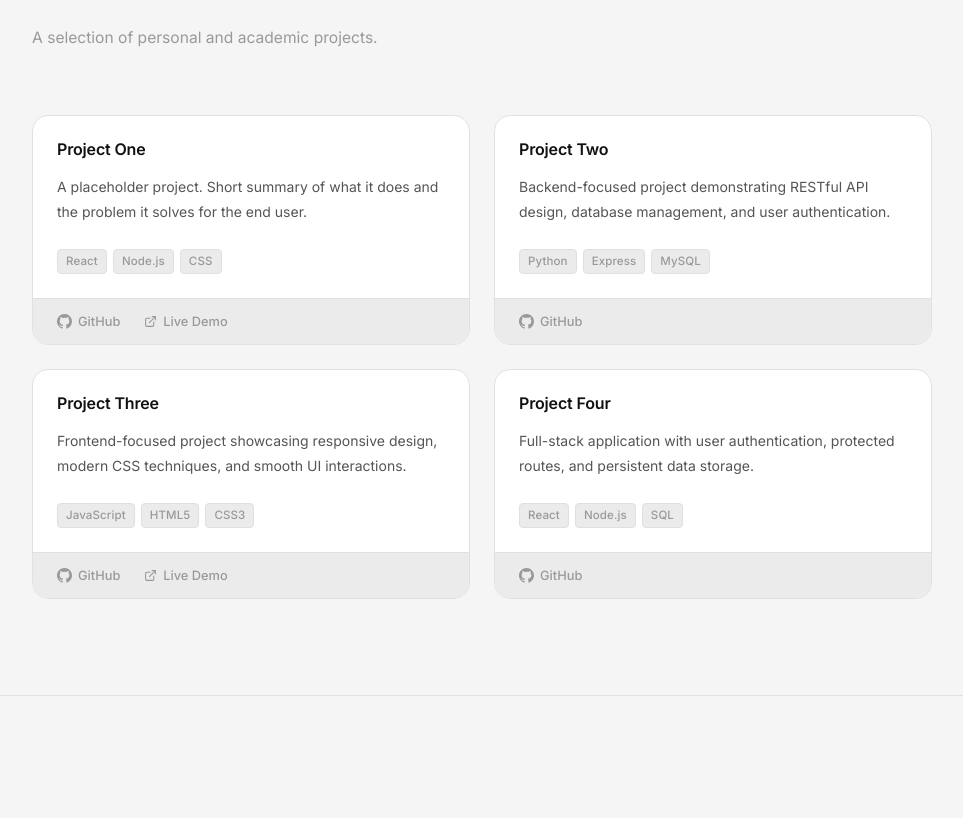
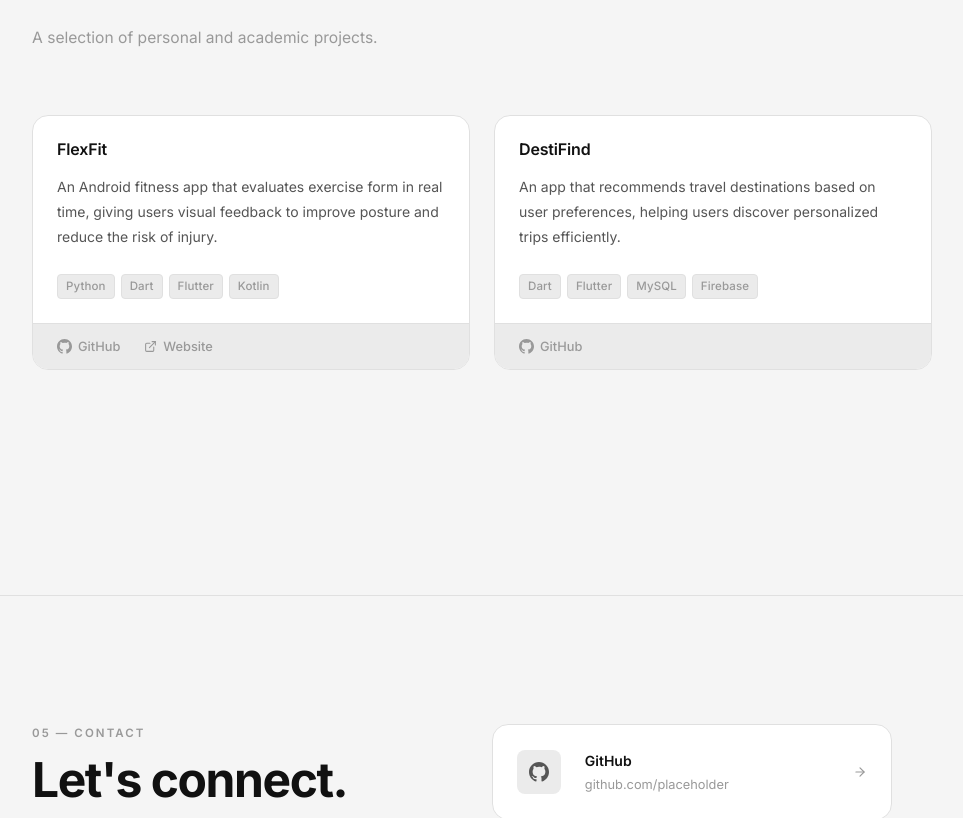
Before and after one commit to MackOfalda125/online-portfolio, a React (Create React App) app: page / in a window 1280 px wide. Shown: the part 3040-3858 px from the top of the page, without its empty margins (82-1045 px from the left). Built offline with nearby package versions, Linux system fonts and the light colour scheme.

Commit message:
Update Projects section content

```diff
--- a/src/components/ProjectCard.jsx
+++ b/src/components/ProjectCard.jsx
@@ -38,9 +38,9 @@ const ExternalIcon = () => (
  *   desc   {string}        — short description
  *   tech   {string[]}      — list of technologies used
  *   github {string|null}   — GitHub URL (omit to hide)
- *   demo   {string|null}   — live demo URL (omit to hide)
+ *   link   {string|null}   — external website URL (omit to hide)
  */
-function ProjectCard({ title, desc, tech = [], github, demo }) {
+function ProjectCard({ title, desc, tech = [], github, link }) {
   return (
     <article className="project-card">
 
@@ -58,7 +58,7 @@ function ProjectCard({ title, desc, tech = [], github, demo }) {
       </div>
 
       {/* Footer links */}
-      {(github || demo) && (
+      {(github || link) && (
         <div className="project-card__footer">
           {github && (
             <a
@@ -72,16 +72,16 @@ function ProjectCard({ title, desc, tech = [], github, demo }) {
               GitHub
             </a>
           )}
-          {demo && (
+          {link && (
             <a
-              href={demo}
+              href={link}
               target="_blank"
               rel="noopener noreferrer"
               className="project-card__link"
-              aria-label={`Live demo for ${title}`}
+              aria-label={`External link for ${title}`}
             >
               <ExternalIcon />
-              Live Demo
+              Website
             </a>
           )}
         </div>
--- a/src/sections/Projects.jsx
+++ b/src/sections/Projects.jsx
@@ -2,39 +2,21 @@ import React from 'react';
 import ProjectCard from '../components/ProjectCard';
 import './Projects.css';
 
-/* ── Placeholder data (replace with real projects later) ── */
 const projects = [
   {
     id: 1,
-    title: 'Project One',
-    desc: 'A placeholder project. Short summary of what it does and the problem it solves for the end user.',
-    tech: ['React', 'Node.js', 'CSS'],
-    github: '#',
-    demo: '#',
+    title: 'FlexFit',
+    desc: 'An Android fitness app that evaluates exercise form in real time, giving users visual feedback to improve posture and reduce the risk of injury.',
+    tech: ['Python', 'Dart', 'Flutter', 'Kotlin'],
+    github: 'https://github.com/MackOfalda125/flexfit-app',
+    link: '#',
   },
   {
     id: 2,
-    title: 'Project Two',
-    desc: 'Backend-focused project demonstrating RESTful API design, database management, and user authentication.',
-    tech: ['Python', 'Express', 'MySQL'],
-    github: '#',
-    demo: null,
-  },
-  {
-    id: 3,
-    title: 'Project Three',
-    desc: 'Frontend-focused project showcasing responsive design, modern CSS techniques, and smooth UI interactions.',
-    tech: ['JavaScript', 'HTML5', 'CSS3'],
-    github: '#',
-    demo: '#',
-  },
-  {
-    id: 4,
-    title: 'Project Four',
-    desc: 'Full-stack application with user authentication, protected routes, and persistent data storage.',
-    tech: ['React', 'Node.js', 'SQL'],
-    github: '#',
-    demo: null,
+    title: 'DestiFind',
+    desc: 'An app that recommends travel destinations based on user preferences, helping users discover personalized trips efficiently.',
+    tech: ['Dart', 'Flutter', 'MySQL', 'Firebase'],
+    github: 'https://github.com/MackOfalda125/destifind',
   },
 ];
 
```
